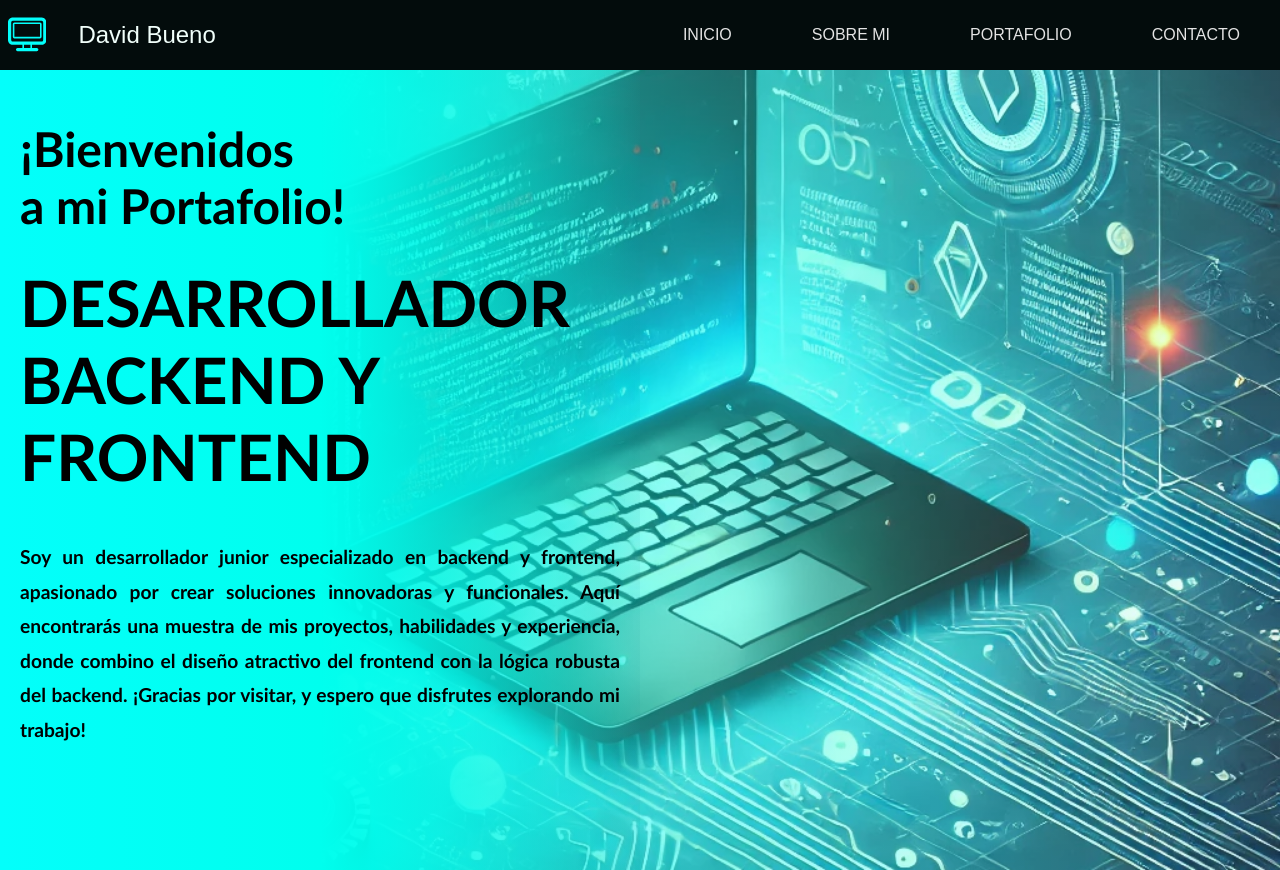
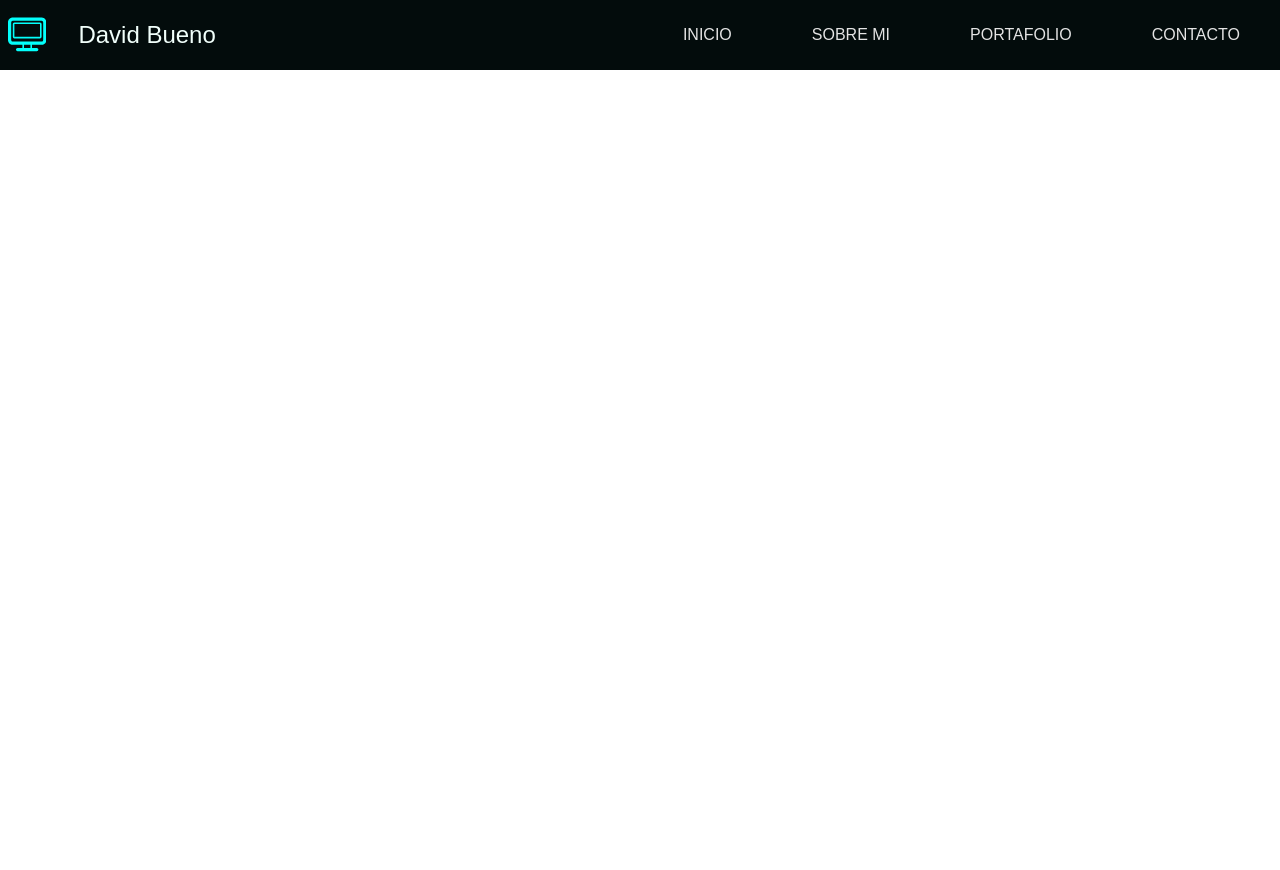
Before and after one commit to David03Bueno/portafolio, a React (Create React App) app: page / in a window 1280 px wide. After the commit the page ends 800 px from the top, so only its background shows below. Built offline with nearby package versions, Linux system fonts and the light colour scheme.

Commit message:
probando1

```diff
--- a/src/App.js
+++ b/src/App.js
@@ -10,7 +10,7 @@ function App() {
    <Router>
      <Navbar/>
       <Routes>
-        <Route path='/' element={<Inicio/>}/>
+        <Route path='/build' element={<Inicio/>}/>
         <Route path='/sobreMi' element={<SobreMi/>}/>
         <Route path='/portafolio' element={<Portafolio/>}/>
         <Route path='/contacto' element={<Contacto/>}/>
--- a/src/components/Navbar.js
+++ b/src/components/Navbar.js
@@ -35,7 +35,7 @@ function Navbar() {
 
                 <Menu open={showMobileMenu}>
                     <MenuItem>
-                        <MenuItemLink as={Link} to={'/'} onClick={() => setShowMobileMenu(!showMobileMenu)}>
+                        <MenuItemLink as={Link} to={'/build'} onClick={() => setShowMobileMenu(!showMobileMenu)}>
                         <div>
                         <FaHome/>
                         INICIO
```
